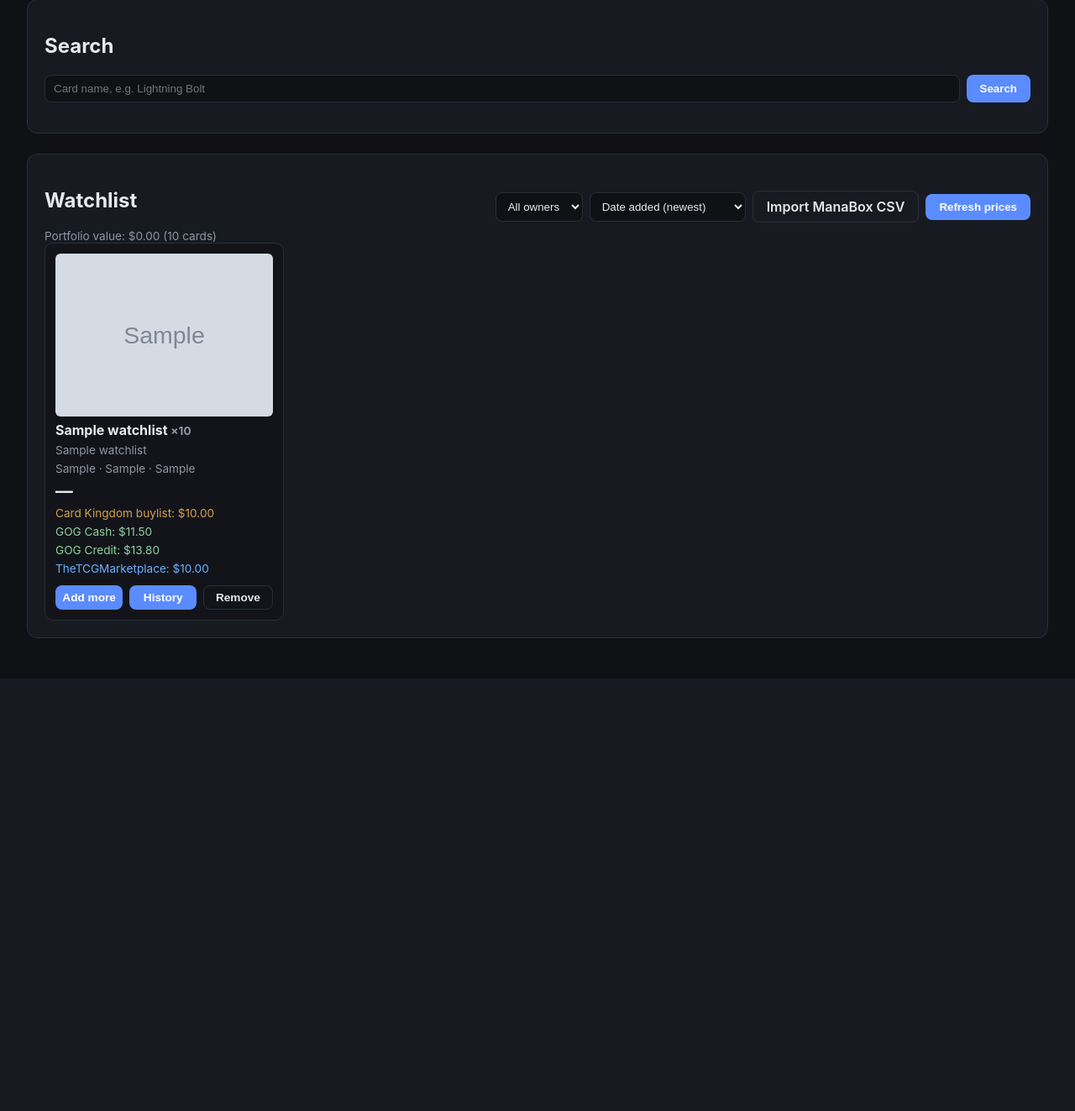
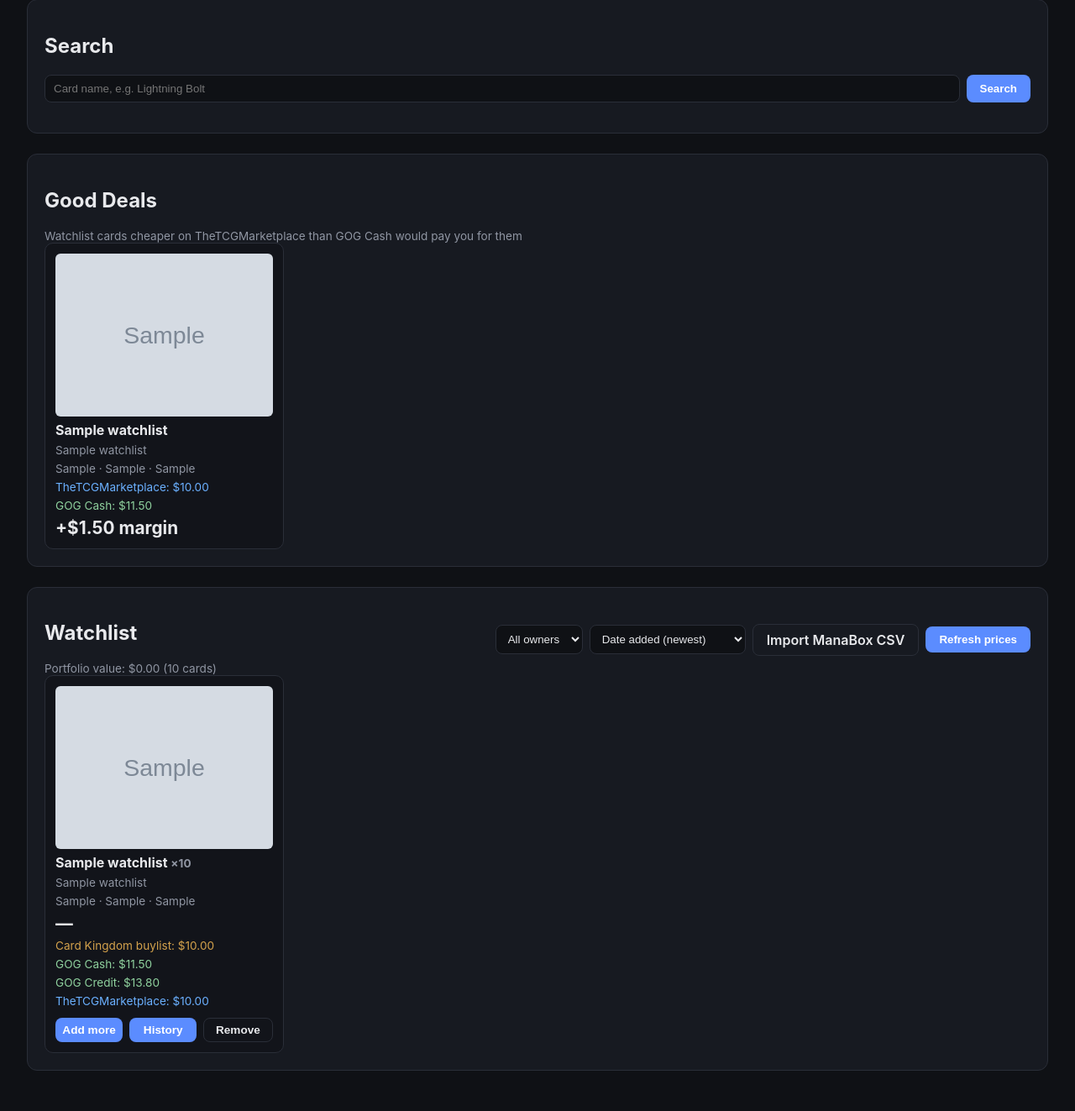
Before and after one commit to jtbk17/mtg-price-checker, a Flask app: page / in a window 1280 px wide. Shown: the part 155-1478 px from the top of the page at 84% size. Before the commit the page ends 915 px from the top, so only its background shows below. Run offline with Flask 3, Linux system fonts and the light colour scheme; tables that the repository leaves empty hold one stand-in row (values such as "Sample post"); grey boxes marked "Sample" are stand-in pictures.

Commit message:
Add a Good Deals section for watchlist cards cheap on TheTCGMarketplace
Surfaces watchlist cards where TheTCGMarketplace's price is cheaper
than what GOG's own buylist (GOG Cash) would pay out for them — buying
there and cashing out at GOG would be profitable. Computed client-side
from data loadWatchlist() already fetches (no new API call), sorted by
largest margin, and scoped by whatever owner filter is active.

Co-Authored-By: Claude Sonnet 5 <noreply@anthropic.com>

```diff
--- a/static/app.js
+++ b/static/app.js
@@ -4,6 +4,7 @@ const searchSuggestions = document.getElementById("search-suggestions");
 const searchResults = document.getElementById("search-results");
 const searchError = document.getElementById("search-error");
 const watchlistEl = document.getElementById("watchlist");
+const goodDealsEl = document.getElementById("good-deals");
 const watchlistError = document.getElementById("watchlist-error");
 const refreshBtn = document.getElementById("refresh-btn");
 const importInput = document.getElementById("import-input");
@@ -343,9 +344,50 @@ async function loadWatchlist() {
   }
 }
 
+// A card is a "good deal" when buying it on TheTCGMarketplace would cost
+// less than what GOG's own buylist (GOG Cash) would pay out for it —
+// i.e. you could buy there and immediately cash out at GOG for a profit.
+// Needs both prices to compare; a card missing either is left out rather
+// than guessed at.
+function goodDealInfo(item) {
+  if (item.tcgmarketplace_price == null || item.cardkingdom_buylist_price == null) return null;
+  const gogCash = gogPrice(item.cardkingdom_buylist_price, GOG_CASH_MULTIPLIER);
+  if (gogCash == null || item.tcgmarketplace_price >= gogCash) return null;
+  return { gogCash, margin: gogCash - item.tcgmarketplace_price };
+}
+
+function renderGoodDeals(items) {
+  const deals = items
+    .map((item) => ({ item, deal: goodDealInfo(item) }))
+    .filter((entry) => entry.deal)
+    .sort((a, b) => b.deal.margin - a.deal.margin);
+
+  goodDealsEl.innerHTML = "";
+  if (!deals.length) {
+    goodDealsEl.innerHTML = '<p class="empty">No deals right now — nothing in your watchlist is currently cheaper on TheTCGMarketplace than GOG Cash.</p>';
+    return;
+  }
+
+  deals.forEach(({ item, deal }) => {
+    const el = document.createElement("div");
+    el.className = "card";
+    el.innerHTML = `
+      ${item.image_url ? `<img class="card-image" src="${escapeHtml(item.image_url)}" alt="${escapeHtml(item.name || "")}">` : ""}
+      <div class="name">${escapeHtml(item.name)}</div>
+      <div class="meta">${escapeHtml(item.set_name || "")}</div>
+      <div class="meta">${escapeHtml(item.printing || "")} · ${escapeHtml(item.condition || "Near Mint")}${item.owner ? ` · ${escapeHtml(item.owner)}` : ""}</div>
+      <div class="meta tcg-marketplace">TheTCGMarketplace: ${formatPrice(item.tcgmarketplace_price)}</div>
+      <div class="meta gog-price">GOG Cash: ${formatPrice(deal.gogCash)}</div>
+      <div class="price">+${formatPrice(deal.margin)} margin</div>
+    `;
+    goodDealsEl.appendChild(el);
+  });
+}
+
 function renderWatchlist(items) {
   watchlistEl.innerHTML = "";
   renderPortfolioValue(items);
+  renderGoodDeals(items);
   if (!items.length) {
     watchlistEl.innerHTML = "<p class=\"empty\">Nothing tracked yet — search above and hit Track.</p>";
     return;
--- a/templates/index.html
+++ b/templates/index.html
@@ -29,6 +29,16 @@
       </form>
       <div id="search-error" class="error" hidden></div>
       <div id="search-results" class="card-grid"></div>
+    </section>
+
+    <section class="panel" id="good-deals-panel">
+      <div class="panel-header">
+        <div>
+          <h2>Good Deals</h2>
+          <p class="section-sub">Watchlist cards cheaper on TheTCGMarketplace than GOG Cash would pay you for them</p>
+        </div>
+      </div>
+      <div id="good-deals" class="card-grid"></div>
     </section>
 
     <section class="panel" id="watchlist-panel">
```
